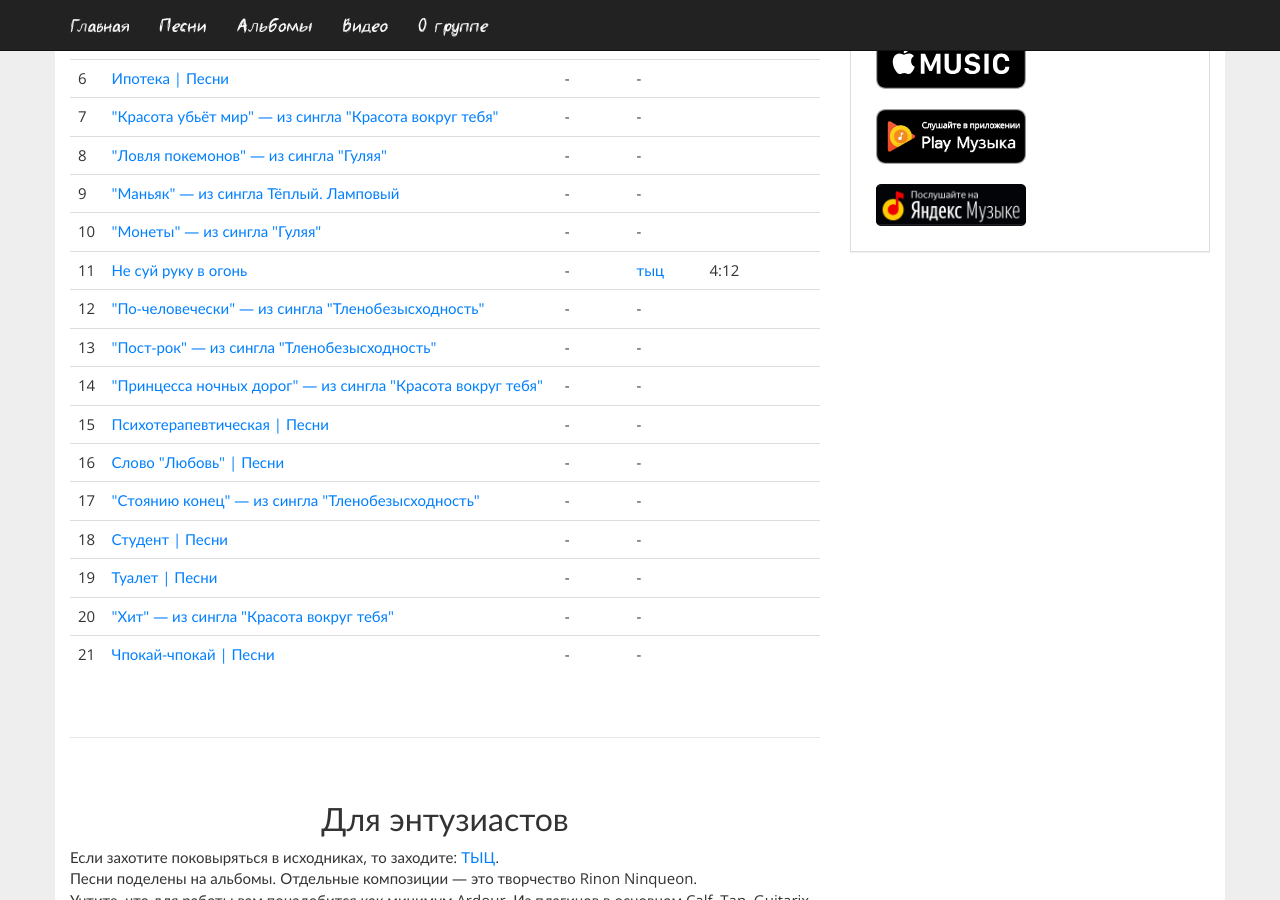
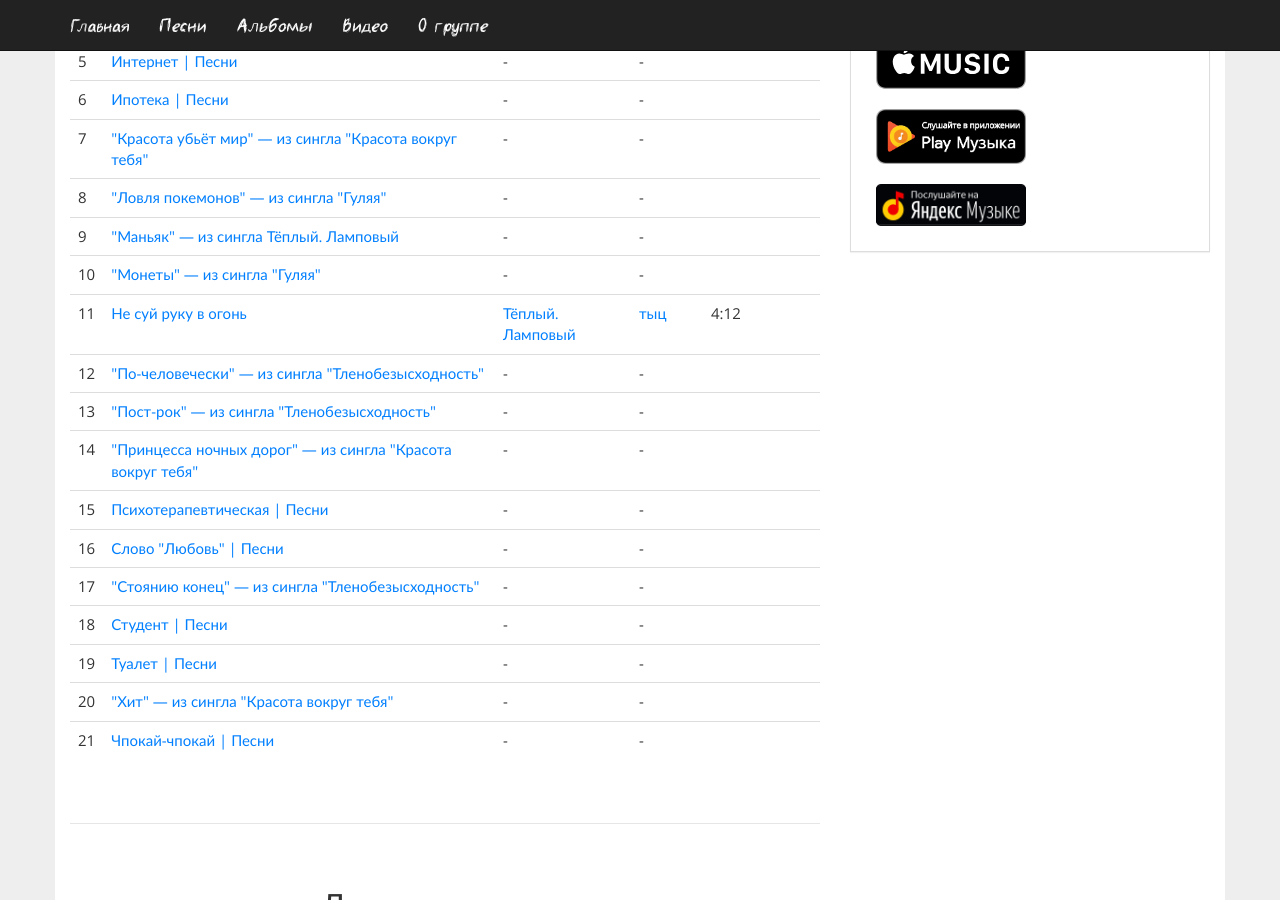
Before and after one commit to gruppa-gruppa-nsk/gruppa-gruppa-nsk.github.io, a Jekyll site: the page built from songs/index.html, in a window 1280 px wide and 900 px high, scrolled down 407 px. Built offline with Jekyll 4.4.1, drawn with Linux system fonts in a browser that asks for light colours; comment, search, counter and statistics services are not loaded.

Commit message:
post.album_url

```diff
--- a/songs/index.html
+++ b/songs/index.html
@@ -19,7 +19,7 @@ title: Песни группы
 		<td>{{ counter }}</td>
 		<td><a href="{{ post.url }}">{{ post.name }}</a></td>
 		<td>
-		{% if post.album and album_url%}
+		{% if post.album and post.album_url %}
 			<a href="{{ post.album_url }}">
 				{{ post.album }}
 			</a>
```
